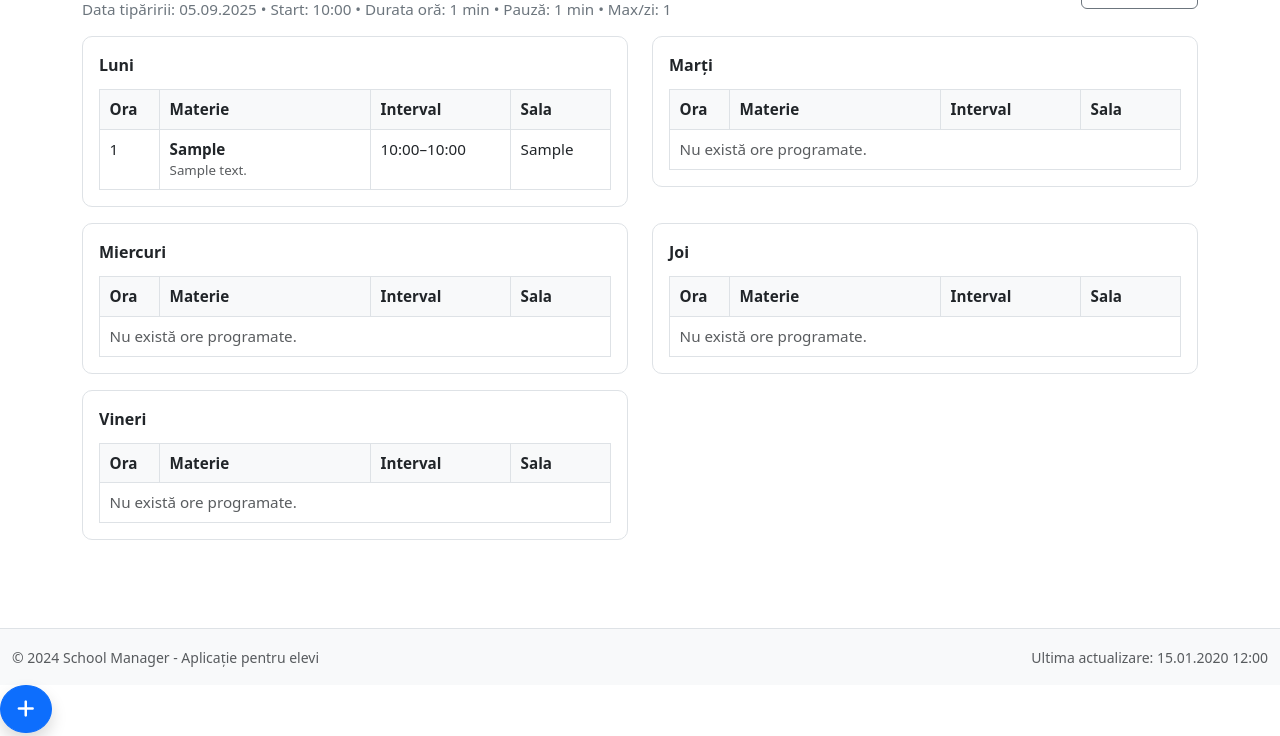
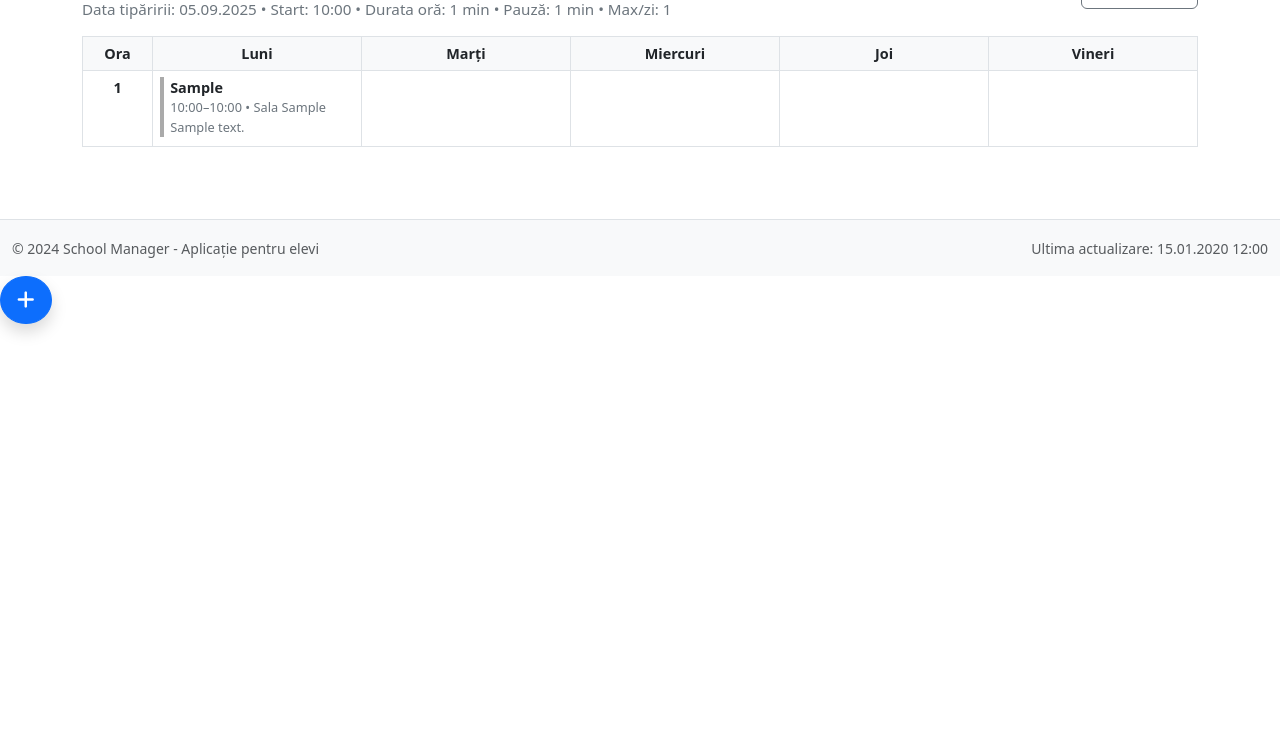
Before and after one commit to AlexIT86/School_manager, a Django app: page /orar/print/ in a window 1280 px wide. Shown: the part 64-800 px from the top of the page. Run offline with Django 4.2, Linux system fonts and the light colour scheme; a user stored in the database is signed in; tables that the repository leaves empty hold one stand-in row (values such as "Sample post").

Commit message:
Print: single-page landscape layout with compact weekly table; respect StudentProfile timings; robust hour slots

```diff
--- a/apps/schedule/views.py
+++ b/apps/schedule/views.py
@@ -547,14 +547,59 @@ def schedule_print_view(request):
 
         schedule_data[day_name] = list(entries)
 
-    # Informații student
-    profile = user.student_profile
+    # Informații student + parametrizare oră/pausă
+    profile = getattr(user, 'student_profile', None)
+    max_hours = 8
+    start_base = time(8, 0)
+    class_duration = 50
+    break_duration = 10
+    try:
+        if profile:
+            if getattr(profile, 'nr_ore_pe_zi', None):
+                max_hours = int(profile.nr_ore_pe_zi)
+            if getattr(profile, 'ore_start', None):
+                start_base = profile.ore_start
+            if getattr(profile, 'durata_ora', None):
+                class_duration = int(profile.durata_ora or 50)
+            if getattr(profile, 'durata_pauza', None):
+                break_duration = int(profile.durata_pauza or 10)
+    except Exception:
+        pass
+
+    # Fallback: dacă există o oră mai mare în date, folosește acea limită
+    try:
+        data_max = 0
+        for day_entries in schedule_data.values():
+            for e in day_entries:
+                if getattr(e, 'numar_ora', 0) and int(e.numar_ora) > data_max:
+                    data_max = int(e.numar_ora)
+        if data_max > 0:
+            max_hours = max(max_hours, data_max)
+    except Exception:
+        pass
+
+    # Etichete de timp pentru rândurile din tabelul compact
+    time_labels = []
+    try:
+        from datetime import datetime as dt
+        day_start_dt = dt.combine(date.today(), start_base)
+        slot_total = class_duration + break_duration
+        for idx in range(max_hours):
+            slot_start_dt = day_start_dt + timedelta(minutes=idx * slot_total)
+            slot_end_dt = slot_start_dt + timedelta(minutes=class_duration)
+            time_labels.append({'start': slot_start_dt.time(), 'end': slot_end_dt.time()})
+    except Exception:
+        # fallback gol dacă apare vreo problemă
+        time_labels = []
 
     context = {
         'schedule_data': schedule_data,
         'weekdays': weekdays,
         'profile': profile,
         'print_date': date.today(),
+        'max_hours': max_hours,
+        'time_labels': time_labels,
+        'hour_slots': list(range(1, max_hours + 1)),
     }
 
     return render(request, 'schedule/print.html', context)
--- a/templates/schedule/print.html
+++ b/templates/schedule/print.html
@@ -5,6 +5,7 @@
 
 {% block extra_css %}
 <style>
+  @page { size: A4 landscape; margin: 12mm; }
   /* Layout curat pentru print */
   .print-header {
     display: flex;
@@ -43,6 +44,29 @@
     font-weight: 600;
     text-align: left;
   }
+  /* Tabel compact pe o singură pagină */
+  .compact-table {
+    width: 100%;
+    border-collapse: collapse;
+    table-layout: fixed;
+    font-size: 0.9rem;
+  }
+  .compact-table th, .compact-table td {
+    border: 1px solid #dee2e6;
+    padding: 0.35rem 0.45rem;
+    vertical-align: top;
+    word-wrap: break-word;
+  }
+  .compact-table thead th {
+    background: #f8f9fa;
+    text-align: center;
+    font-weight: 700;
+  }
+  .col-ora { width: 70px; }
+  .col-zi { width: calc((100% - 70px) / 5); }
+  .entry-box { margin-bottom: 0.25rem; border-left: 4px solid #aaa; padding-left: 6px; }
+  .entry-title { font-weight: 600; }
+  .entry-sub { color: #6c757d; font-size: 0.8rem; }
   .no-print {
     display: inline-block;
   }
@@ -74,47 +98,43 @@
     </div>
   </div>
 
-  <div class="row">
-    {% for day_name in weekdays %}
-    <div class="col-12 col-md-6">
-      <div class="day-card">
-        <div class="day-title">{{ day_name }}</div>
-        <table class="day-table">
+  <!-- Tabel compact: rânduri = ore (1..max_hours), coloane = zile (Luni..Vineri) -->
+  <table class="compact-table">
     <thead>
       <tr>
-              <th style="width: 60px;">Ora</th>
-              <th>Materie</th>
-              <th style="width: 140px;">Interval</th>
-              <th style="width: 100px;">Sala</th>
+        <th class="col-ora">Ora</th>
+        {% for day_name in weekdays %}
+          <th class="col-zi">{{ day_name }}</th>
+        {% endfor %}
       </tr>
     </thead>
     <tbody>
-            {% for entry in schedule_data|get_item:day_name %}
+      {% for idx in hour_slots %}
       <tr>
-              <td>{{ entry.numar_ora }}</td>
+        <th class="text-center">{{ idx }}</th>
+        {% for day_name in weekdays %}
         <td>
-                <strong>{{ entry.subject.nume }}</strong>
-                {% if entry.note %}<div class="text-muted small">{{ entry.note }}</div>{% endif %}
-              </td>
-              <td>
+          {% with day_entries=schedule_data|get_item:day_name %}
+            {% for entry in day_entries %}
+              {% if entry.numar_ora == idx %}
+              <div class="entry-box" style="border-left-color: {{ entry.subject.culoare }};">
+                <div class="entry-title">{{ entry.subject.nume }}</div>
+                <div class="entry-sub">
                   {% if entry.ora_inceput and entry.ora_sfarsit %}
                     {{ entry.ora_inceput|time:"H:i" }}–{{ entry.ora_sfarsit|time:"H:i" }}
-                {% else %}
-                  —
                   {% endif %}
+                  {% if entry.sala %} • Sala {{ entry.sala }}{% endif %}
+                </div>
+                {% if entry.note %}<div class="entry-sub">{{ entry.note }}</div>{% endif %}
+              </div>
+              {% endif %}
+            {% endfor %}
+          {% endwith %}
         </td>
-              <td>{% if entry.sala %}{{ entry.sala }}{% else %}—{% endif %}</td>
-            </tr>
-            {% empty %}
-            <tr>
-              <td colspan="4" class="text-muted">Nu există ore programate.</td>
+        {% endfor %}
       </tr>
       {% endfor %}
     </tbody>
   </table>
 </div>
-    </div>
-    {% endfor %}
-  </div>
-</div>
 {% endblock %}
```
Lines whose indentation alone changed are shown as unchanged.
